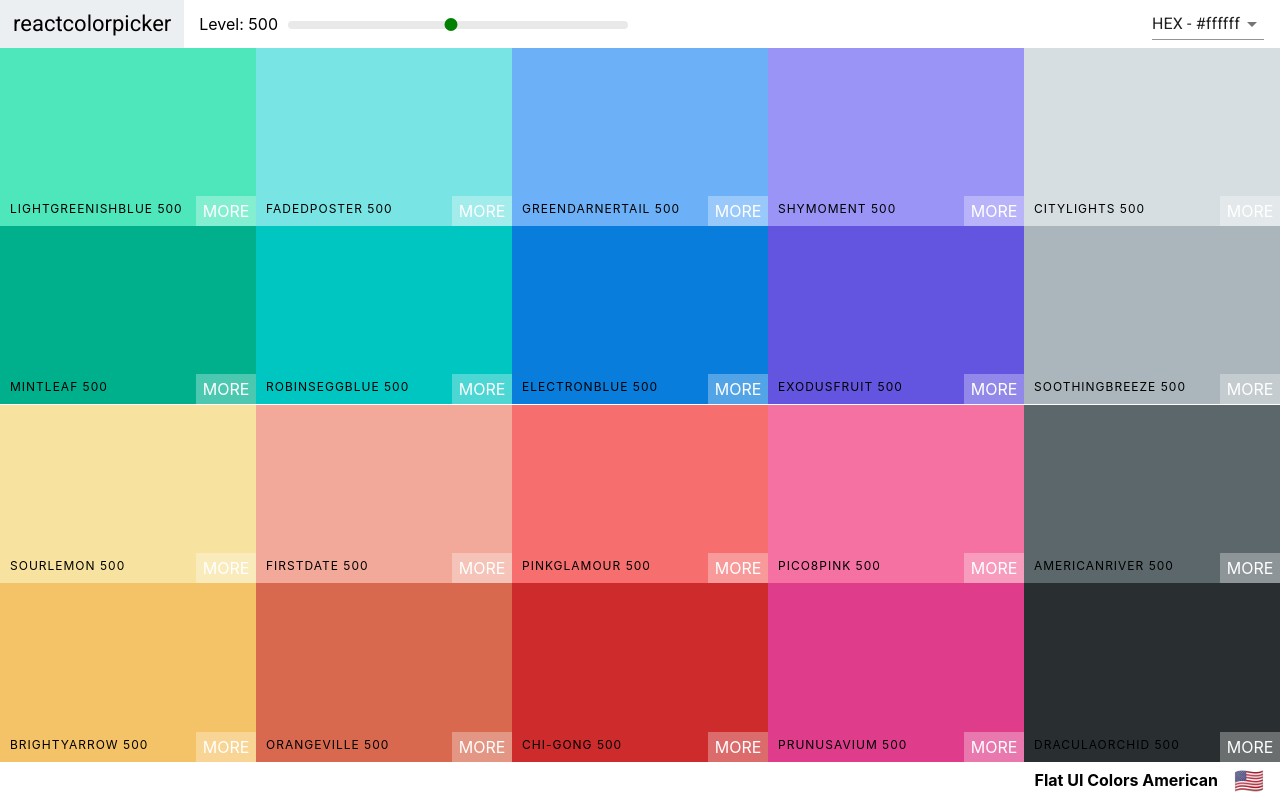
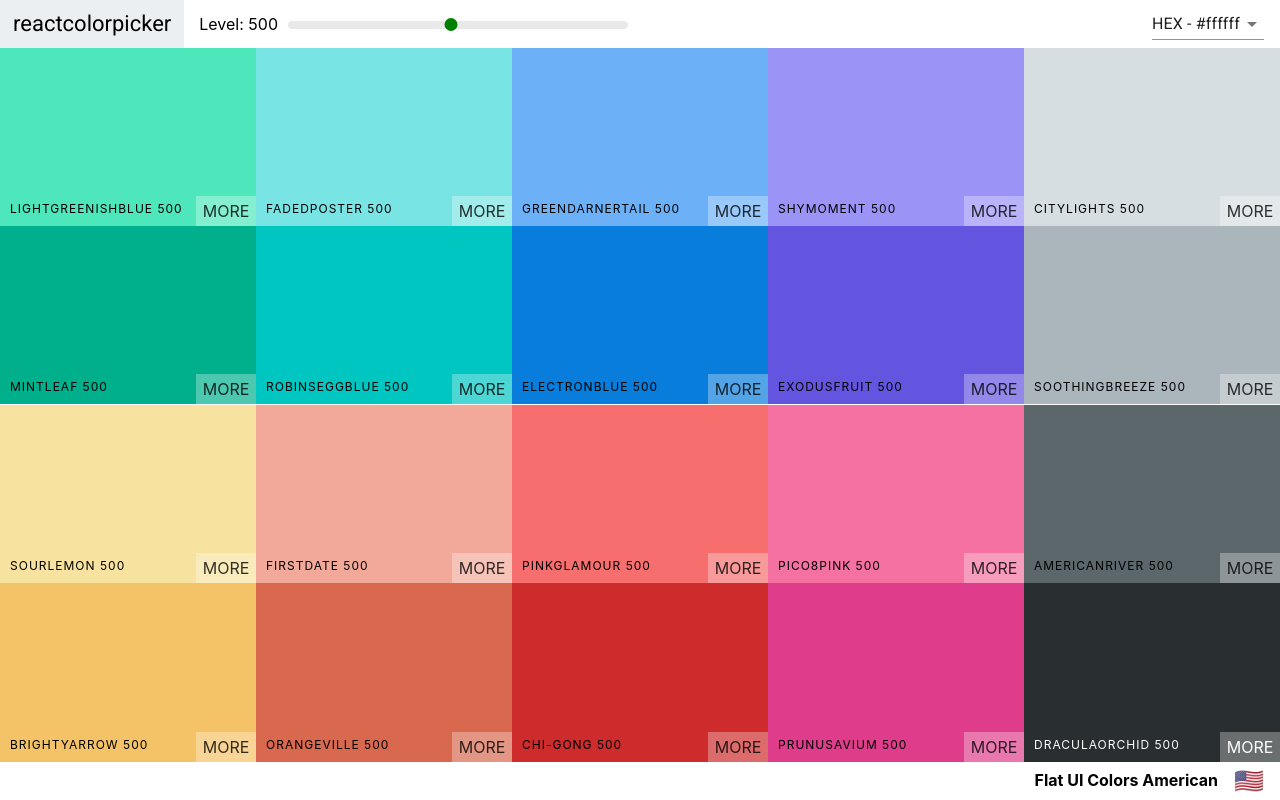
Before and after one commit to jsquardo/PickAPalette, a React (Create React App) app: page /palette/flat-ui-colors-american in a window 1280 px wide. Built offline with nearby package versions, Linux system fonts and the light colour scheme.

Commit message:
Make text color dynamic

```diff
--- a/src/ColorBox.css
+++ b/src/ColorBox.css
@@ -56,6 +56,14 @@
 	letter-spacing: 1px;
 	text-transform: uppercase;
 	font-size: 12px;
+}
+
+.light-text {
+	color: white;
+}
+
+.ColorBox .dark-text {
+	color: rgba(0, 0, 0, 0.8);
 }
 
 .see-more {
--- a/src/ColorBox.js
+++ b/src/ColorBox.js
@@ -1,6 +1,7 @@
 import React, { Component } from 'react';
 import { CopyToClipboard } from 'react-copy-to-clipboard';
 import { Link } from 'react-router-dom';
+import chroma from 'chroma-js';
 import './ColorBox.css';
 
 class ColorBox extends Component {
@@ -17,6 +18,8 @@
 	render() {
 		const { name, background, moreUrl, showLink } = this.props;
 		const { copied } = this.state;
+		const isDarkColor = chroma(background).luminance() <= 0.08;
+		const isLightColor = chroma(background).luminance() >= 0.07;
 
 		return (
 			<CopyToClipboard text={background} onCopy={this.changeCopyState}>
@@ -27,17 +30,23 @@
 					/>
 					<div className={`copy-message ${copied && 'show'}`}>
 						<h1>copied!</h1>
-						<p>{this.props.background}</p>
+						<p className={isLightColor && 'dark-text'}>
+							{this.props.background}
+						</p>
 					</div>
 					<div className="copy-container">
 						<div className="box-content">
-							<span>{name}</span>
+							<span className={isDarkColor && 'light-text'}>{name}</span>
 						</div>
-						<button className="copy-button">Copy</button>
+						<button className={`copy-button ${isLightColor && 'dark-text'}`}>
+							Copy
+						</button>
 					</div>
 					{showLink && (
 						<Link to={moreUrl} onClick={e => e.stopPropagation()}>
-							<span className="see-more">More</span>
+							<span className={`see-more ${isLightColor && 'dark-text'}`}>
+								MORE
+							</span>
 						</Link>
 					)}
 				</div>
--- a/src/PaletteList.js
+++ b/src/PaletteList.js
@@ -5,7 +5,7 @@
 
 const styles = {
 	root: {
-		backgroundColor: 'blue',
+		backgroundColor: 'navy',
 		height: '100%',
 		display: 'flex',
 		alignItems: 'flex-start',
```
